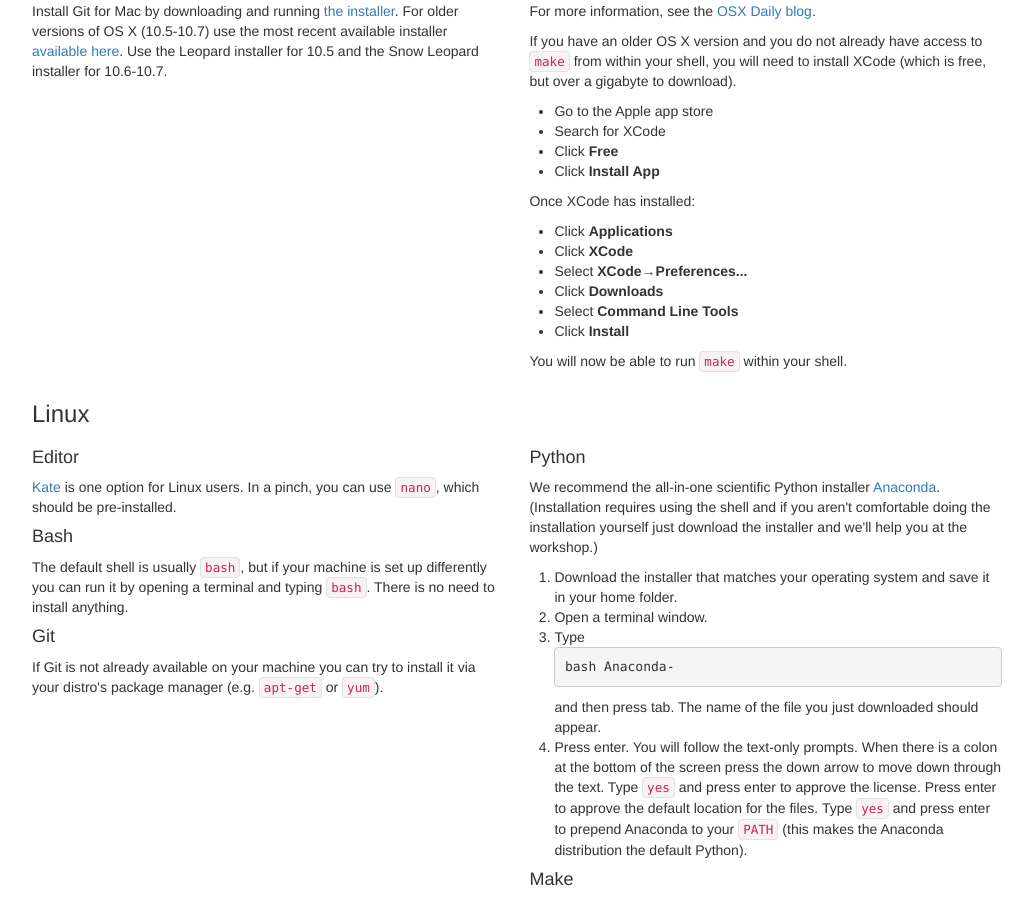
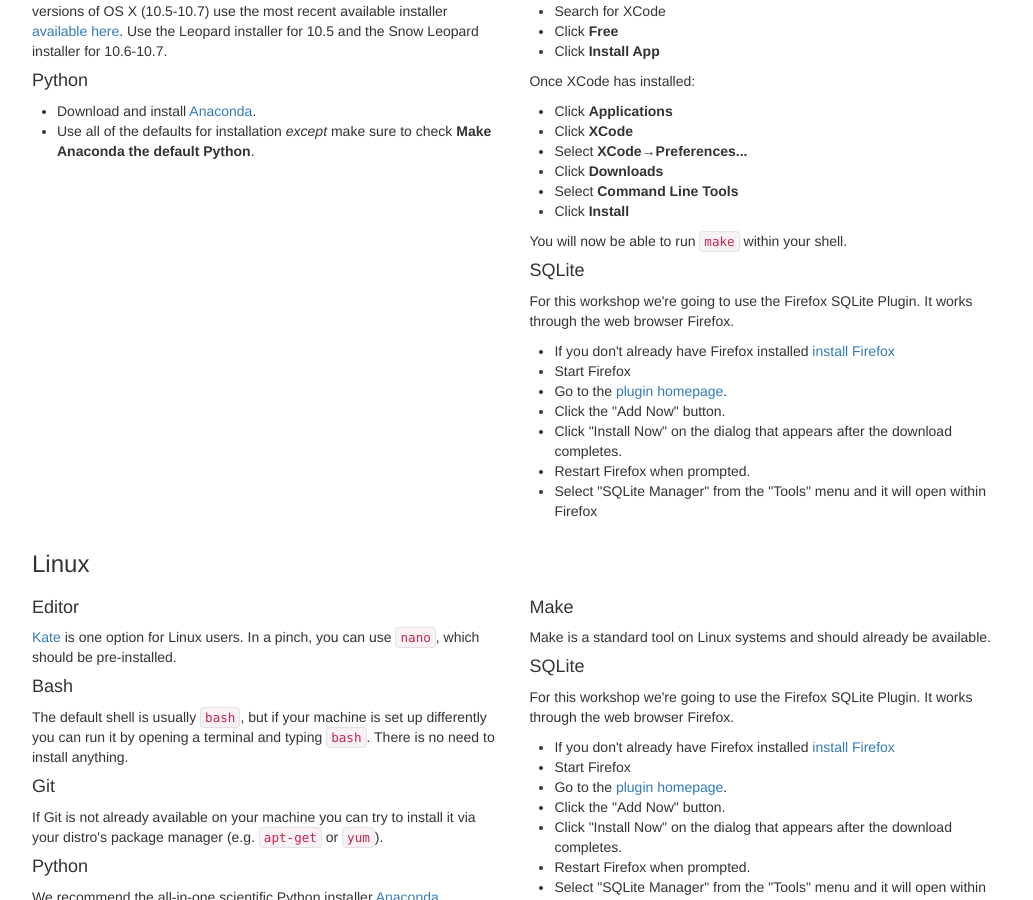
Before and after one commit to gperu/2016-06-09-Belfast, a Jekyll site: the page built from index.html, in a window 1280 px wide and 900 px high, scrolled down 3643 px. Shown: the whole window, without its empty margins (168-1201 px from the left). Built offline with Jekyll 4.4.1, drawn with Linux system fonts in a browser that asks for light colours; some of the changed text lies outside the part shown.

Commit message:
Added remaining SQL instructions (ongoing).
Need to check layout.

```diff
--- a/_includes/setup.html
+++ b/_includes/setup.html
@@ -44,6 +44,11 @@
       (e.g. ANT and CMake) they share the same fundamental concepts as
       Make.
     </p>
+    <h4>Databases and SQL</h4>
+    <p>
+      SQL is a special-purpose language for describing operations on relational databases -
+      a collection of data organised into tables.
+    </p>
   </div>
 </div>
 
@@ -70,23 +75,6 @@
       <a href="http://msysgit.github.io/">the installer</a>.
       This will provide you with both Git and Bash in the Git Bash program.
     </p>
-    <h4>Software Carpentry Installer</h4>
-    <p>This installer requires an active internet connection</p>
-    <p>After installing Python and Git Bash:</p>
-    <ul>
-      <li>
-        Download the <a href="{{site.windows_installer_path}}">installer</a>.
-      </li>
-      <li>
-        If the file opens directly in the browser select <strong>File&rarr;Save Page As</strong>
-        to download it to your computer.
-      </li>
-      <li>
-        Double click on the file to run it.
-      </li>
-    </ul>
-  </div>
-  <div class="span6">
     <h4>Python</h4>
     <ul>
       <li>
@@ -98,6 +86,11 @@
         make sure to check <strong>Make Anaconda the default Python</strong>.
       </li>
     </ul>
+
+
+  </div>
+  <div class="span6">
+
     <h4>Make</h4>
     <p>
     Once you have installed Git Bash you can install Make by:
@@ -174,9 +167,7 @@
       here</a>. Use the Leopard installer for 10.5 and the Snow Leopard
       installer for 10.6-10.7.
     </p>
-  </div>
-  <div class="span6">
-    <h4>Python</h4>
+        <h4>Python</h4>
     <ul>
       <li>
         Download and install <a href="https://store.continuum.io/cshop/anaconda/">Anaconda</a>.
@@ -187,6 +178,9 @@
         make sure to check <strong>Make Anaconda the default Python</strong>.
       </li>
     </ul>
+  </div>
+  <div class="span6">
+
     <h4>Make</h4>
     <p>
     For OS X, version 10.9 (Mavericks) or above, download the Command Line
@@ -221,6 +215,24 @@
     <p>
     You will now be able to run <code>make</code> within your shell.
     </p>
+
+        <h4>SQLite</h4>
+    <p>
+    For this workshop we're going to use the Firefox SQLite Plugin. It works through
+    the web browser Firefox.
+    <ul>
+    <li>If you don't already have Firefox installed
+    <a href=https://www.mozilla.org/en-US/firefox/new/>install Firefox</a>
+    <li>Start Firefox
+    <li>Go to the <a href="https://addons.mozilla.org/en-US/firefox/addon/sqlite-manager/">plugin homepage</a>.
+    <li> Click the "Add Now" button.
+    <li> Click "Install Now" on the dialog that appears after the download completes.
+    <li> Restart Firefox when prompted.
+    <li> Select "SQLite Manager" from the "Tools" menu and it will open within Firefox
+    </ul>
+    </p>
+
+
   </div>
 </div>
 
@@ -247,9 +259,7 @@
       to install it via your distro's package manager
       (e.g. <code>apt-get</code> or <code>yum</code>).
     </p>
-  </div>
-  <div class="span6">
-    <h4>Python</h4>
+        <h4>Python</h4>
     <p>
       We recommend the all-in-one scientific Python installer
       <a href="http://continuum.io/downloads.html">Anaconda</a>.
@@ -282,11 +292,30 @@
         distribution the default Python).
       </li>
     </ol>
+  </div>
+  <div class="span6">
+
     <h4>Make</h4>
     <p>
     Make is a standard tool on Linux systems and should already be
     available.
     </p>
+           <h4>SQLite</h4>
+    <p>
+    For this workshop we're going to use the Firefox SQLite Plugin. It works through
+    the web browser Firefox.
+    <ul>
+    <li>If you don't already have Firefox installed
+    <a href=https://www.mozilla.org/en-US/firefox/new/>install Firefox</a>
+    <li>Start Firefox
+    <li>Go to the <a href="https://addons.mozilla.org/en-US/firefox/addon/sqlite-manager/">plugin homepage</a>.
+    <li> Click the "Add Now" button.
+    <li> Click "Install Now" on the dialog that appears after the download completes.
+    <li> Restart Firefox when prompted.
+    <li> Select "SQLite Manager" from the "Tools" menu and it will open within Firefox
+    </ul>
+    </p>
+
   </div>
 </div>
 
@@ -311,3 +340,18 @@
     and loading the <code>.ova</code> file.
   </li>
 </ol>
+       <h4>SQLite</h4>
+    <p>
+    For this workshop we're going to use the Firefox SQLite Plugin. It works through
+    the web browser Firefox.
+    <ul>
+    <li>If you don't already have Firefox installed
+    <a href=https://www.mozilla.org/en-US/firefox/new/>install Firefox</a>
+    <li>Start Firefox
+    <li>Go to the <a href="https://addons.mozilla.org/en-US/firefox/addon/sqlite-manager/">plugin homepage</a>.
+    <li> Click the "Add Now" button.
+    <li> Click "Install Now" on the dialog that appears after the download completes.
+    <li> Restart Firefox when prompted.
+    <li> Select "SQLite Manager" from the "Tools" menu and it will open within Firefox
+    </ul>
+    </p>
```
